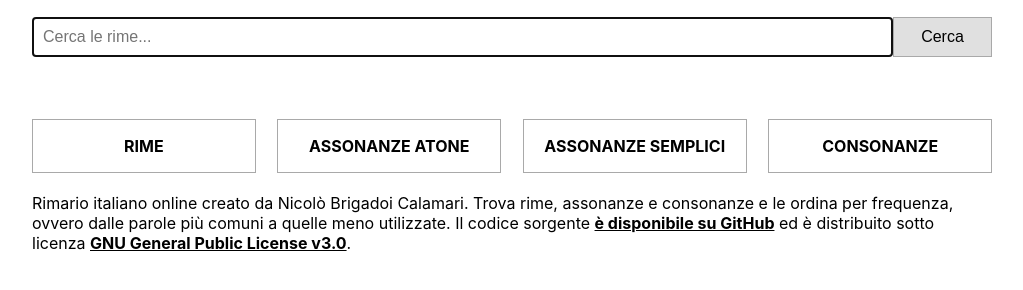
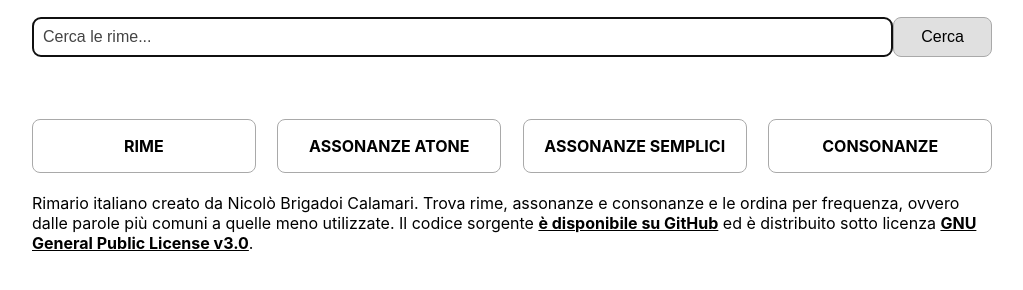
Before and after one commit to nibrica/Super-Rimario-Italiano, a plain HTML site: page web/index.html in a window 1280 px wide. Shown: the part 78-368 px from the top of the page, without its empty margins (128-1151 px from the left). Drawn offline with Linux system fonts and the light colour scheme.

Commit message:
CSS improvements

```diff
--- a/web/index.html
+++ b/web/index.html
@@ -24,7 +24,7 @@ along with this program.  If not, see <https://www.gnu.org/licenses/>.
     <meta charset="UTF-8">
     <meta name="viewport" content="width=device-width, initial-scale=1.0">
     <meta name="author" content="Nicolò Brigadoi Calamari">
-    <meta name="description" content="Rimario italiano online. Trova rime, assonanze e consonanze.">
+    <meta name="description" content="Rimario italiano creato da Nicolò Brigadoi Calamari. Trova rime, assonanze e consonanze.">
     <link rel="stylesheet" href="styles.css">
     <title>Super Rimario Italiano</title>
 </head>
@@ -73,7 +73,7 @@ along with this program.  If not, see <https://www.gnu.org/licenses/>.
     </div>
     <button id="share-button" onclick="SharePage()">🌐&nbsp;Condividi</button>
     <footer class="software-info">
-        Rimario italiano online creato da Nicolò Brigadoi Calamari.
+        Rimario italiano creato da Nicolò Brigadoi Calamari.
         Trova rime, assonanze e consonanze e le ordina per frequenza,
         ovvero dalle parole più comuni a quelle meno utilizzate.
         Il codice sorgente
--- a/web/styles.css
+++ b/web/styles.css
@@ -72,18 +72,28 @@ body {
 
 #search-bar {
     width: calc(100% - 20px);
+    box-sizing: content-box;
     padding: 10px;
     font-size: 16px;
+    color: black;
     background-color: white;
     border: 1px solid #a9a9a9;
+    border-radius: 8px;
+    line-height: 1;
+}
+
+#search-bar::placeholder {
+    color: #444444;
 }
 
 .search-button,
 .navigation-button {
     width: 100%;
-    padding: 10px;
+    padding-top: 10px;
+    padding-bottom: 10px;
     font-size: 16px;
     border: 1px solid #a9a9a9;
+    border-radius: 8px;
     background-color: #e0e0e0;
     color: black;
     text-align: center;
@@ -127,6 +137,7 @@ body {
 .default-box,
 .message-box {
     border: 1px solid #a9a9a9;
+    border-radius: 8px;
     margin-bottom: 10px;
     padding: 10px;
 }
@@ -216,6 +227,7 @@ noscript {
     color: white;
     font-weight: bold;
     border: none;
+    border-radius: 8px;
     user-select: none;
 }
 
```
